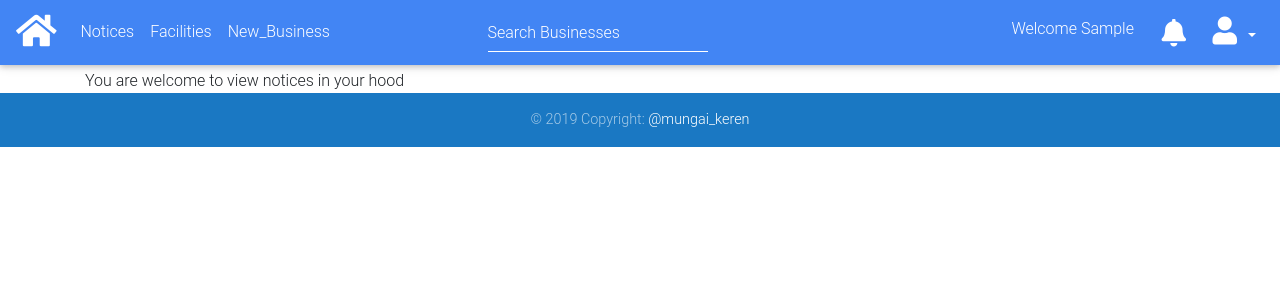
After one commit to MungaiKeren/E-Hood, a Django app: page /notices/ in a window 1280 px wide. The commit adds this page. Shown: the top 300 px of the page. Run offline with Django 3.2, Linux system fonts and the light colour scheme; the visitor is signed in with stand-in values (Sample User, id 1); data comes from the database, SQL or seed files in the repository; some libraries are stand-ins or nearby versions; some web fonts are replaced.

Commit message:
This commit creates a notice and view route

```diff
--- a/hood/templates/navbar.html
+++ b/hood/templates/navbar.html
@@ -18,7 +18,7 @@
   <div class="collapse navbar-collapse" id="navbarSupportedContent-333">
     <ul class="navbar-nav mr-auto">
       <li class="nav-item">
-        <a class="nav-link" href="">Notices</a>
+        <a class="nav-link" href="/notices/">Notices</a>
       </li>
       <li class="nav-item">
         <a class="nav-link" href="">Facilities</a>
--- /dev/null
+++ b/hood/templates/notices.html
@@ -0,0 +1,6 @@
+{% extends 'base.html'%}
+{% block content%}
+<div class="container">
+    You are welcome to view notices in your hood
+</div>
+{% endblock %}
--- a/hood/urls.py
+++ b/hood/urls.py
@@ -10,6 +10,7 @@ urlpatterns = [
     path('profile/', views.profile, name='profile'),
     path('add_business/', views.AddBusiness, name='addBusiness'),
     path('search/', views.search_results, name='search'),
+    path('notices/', views.notices, name='notices')
 ]
 if settings.DEBUG:
     urlpatterns += static(settings.MEDIA_URL, document_root=settings.MEDIA_ROOT)
--- a/hood/views.py
+++ b/hood/views.py
@@ -82,3 +82,13 @@ def search_results(request):
     else:
         message = "Search for a business by its name"
         return render(request, 'search.html', {"message": message})
+
+
+@login_required(login_url='/login')
+def notices(request):
+    user = Profile.objects.get(user=request.user.id)
+    alerts = Notices.objects.all().filter(hood=user.hood)
+    context = {
+        "notices": alerts,
+    }
+    return render(request, 'notices.html', context)
```
